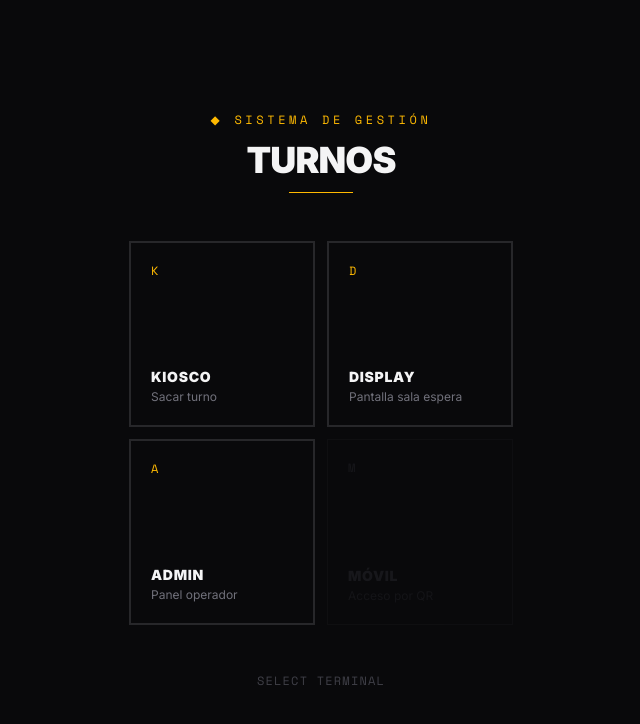
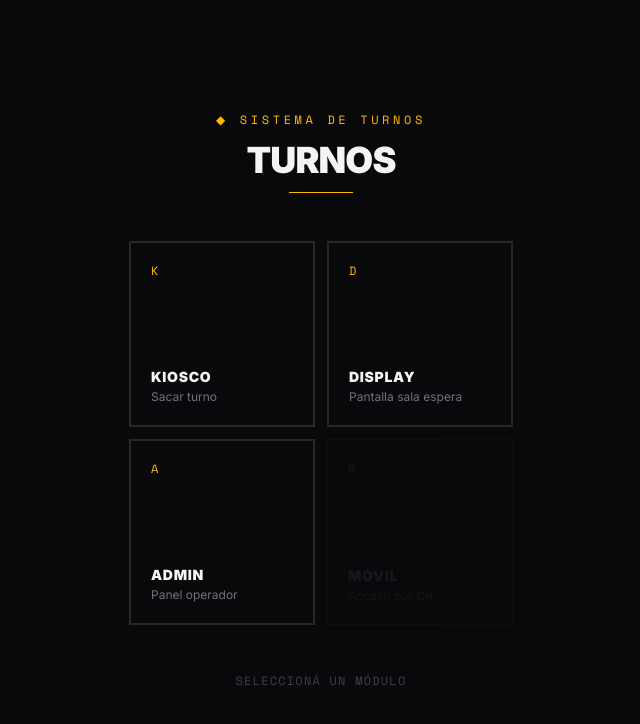
Before and after one commit to wbedon/turnos-app, a Next.js app: page / in a window 1280 px wide. Shown: the top 724 px of the page, without its empty margins (319-959 px from the left). Built offline with nearby package versions, Linux system fonts and the light colour scheme.

Commit message:
ui: reemplazar textos de aeropuerto por lenguaje generico

```diff
--- a/src/app/kiosk/KioskClient.tsx
+++ b/src/app/kiosk/KioskClient.tsx
@@ -76,7 +76,7 @@ export default function KioskClient({ queues }: Props) {
               className="text-center pt-4 w-full"
             >
               <p className="text-xs font-mono text-amber-400 uppercase tracking-[0.3em]">
-                ◆ Boarding Pass
+                ◆ Listo, guardá este número
               </p>
             </motion.div>
 
@@ -153,7 +153,7 @@ export default function KioskClient({ queues }: Props) {
             {/* Header */}
             <header className="border-b border-zinc-800 px-6 py-5 shrink-0">
               <p className="text-xs font-mono text-amber-400 uppercase tracking-[0.3em] mb-1">
-                ◆ Terminal de Autoservicio
+                ◆ Autoatención
               </p>
               <h1 className="text-xl font-black uppercase tracking-tight text-zinc-100">
                 ¿En qué podemos ayudarte?
--- a/src/app/page.tsx
+++ b/src/app/page.tsx
@@ -22,7 +22,7 @@ export default function Home() {
         className="text-center"
       >
         <p className="text-xs font-mono text-amber-400 uppercase tracking-[0.3em] mb-3">
-          ◆ Sistema de Gestión
+          ◆ Sistema de Turnos
         </p>
         <h1 className="text-4xl font-black uppercase tracking-tight text-zinc-100">
           Turnos
@@ -85,7 +85,7 @@ export default function Home() {
         transition={{ delay: 0.5 }}
         className="text-xs font-mono text-zinc-700 tracking-widest"
       >
-        SELECT TERMINAL
+        SELECCIONÁ UN MÓDULO
       </motion.p>
     </main>
   );
--- a/src/app/ticket/[token]/TicketClient.tsx
+++ b/src/app/ticket/[token]/TicketClient.tsx
@@ -98,7 +98,7 @@ export default function TicketClient({ ticket: initialTicket, waitingAhead: init
             transition={{ delay: 0.12 }}
             className="text-xs font-mono uppercase tracking-[0.3em] text-zinc-700"
           >
-            ◆ Llamado al mostrador
+            ◆ Es tu turno
           </motion.p>
 
           <motion.h1
```
